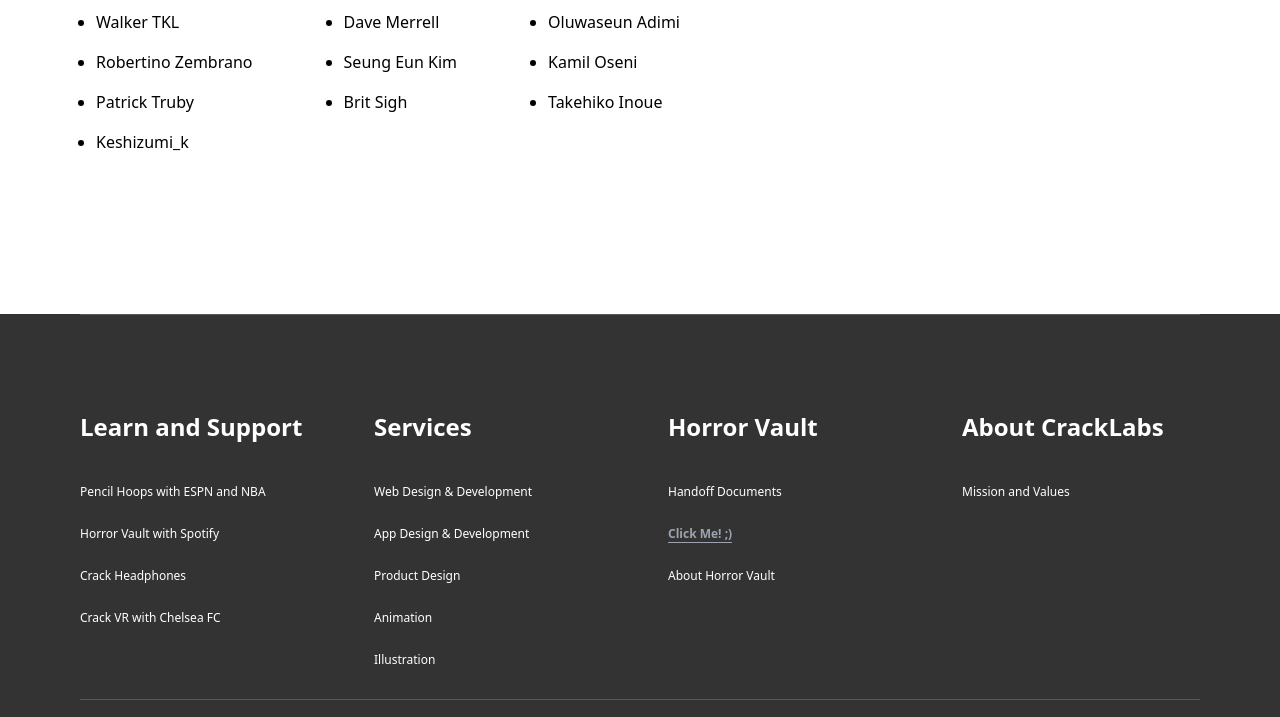
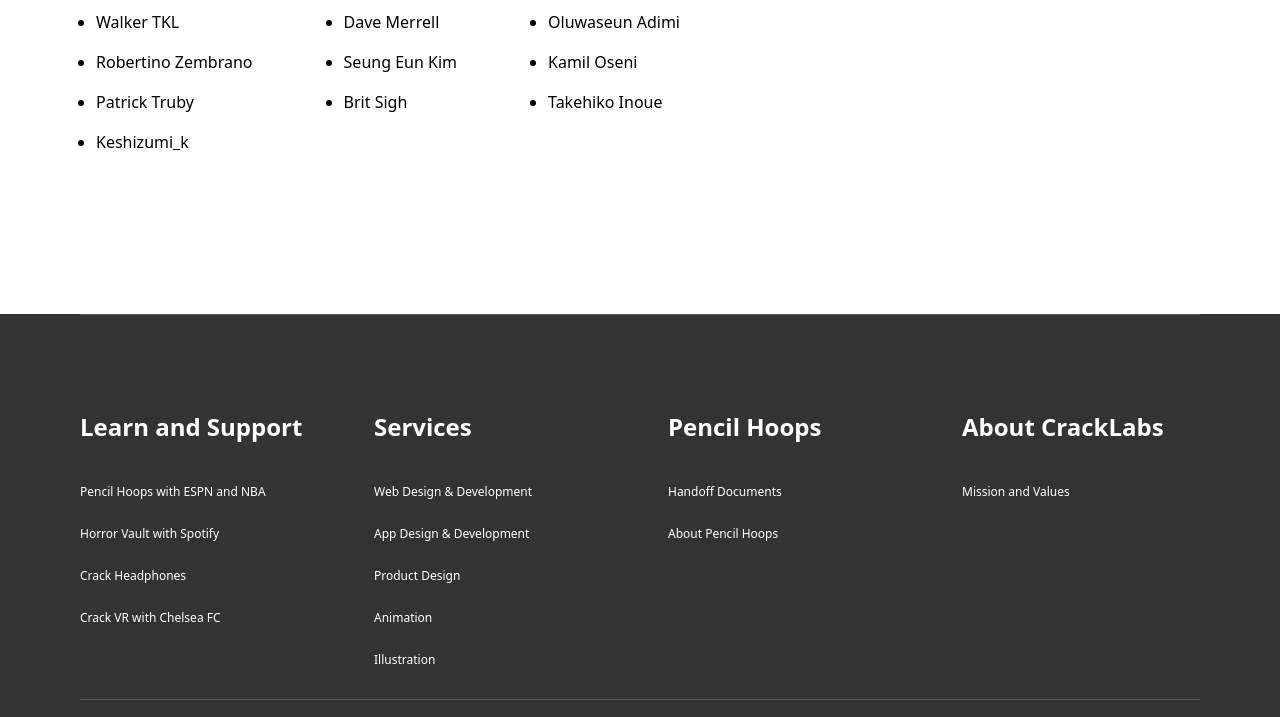
Before and after one commit to OVIfy/Crack-basketball, an Astro site: page / in a window 1280 px wide. Shown: the part 11080-11797 px from the top of the page. Built offline with nearby package versions, Linux system fonts and the light colour scheme; Astro itself is replaced by a stand-in of ours; a web font is replaced by a local one.

Commit message:
second-commit

```diff
--- a/src/layouts/TheFooter.astro
+++ b/src/layouts/TheFooter.astro
@@ -27,15 +27,14 @@ footerStyle="mt-[64px] lg:mt-[104px] bg-[#333333] relative text-white"
     ]}
 />
 <FooterLine
-    headerText="Horror Vault"
+    headerText="Pencil Hoops"
     mobContents={[
         'Handoff Documents',
         'About Horror Vault'
     ]}
     deskContents={[
         'Handoff Documents',
-        '<span class="hidden md:inline border-b-[1px] border-neutral-color text-neutral-color font-bold click-me">Click Me! ;)</span>',
-        'About Horror Vault'
+        'About Pencil Hoops'
     ]}
 />
 <FooterLine
--- a/src/pages/about.astro
+++ b/src/pages/about.astro
@@ -30,7 +30,7 @@ import Visualizer from '@compo/about/Visualizer';
             position="Small Forward"
             team="Los Angeles Lakers"
             rebounds="10 days"
-            points="10"
+            points="10 days"
             assists="8"
             quote="Pencil Hoops is a website featuring stunning pencil sketches of NBA players and moments, designed for a community of NBA fans."
             url="/images/about/about-hero.jpg"
```
